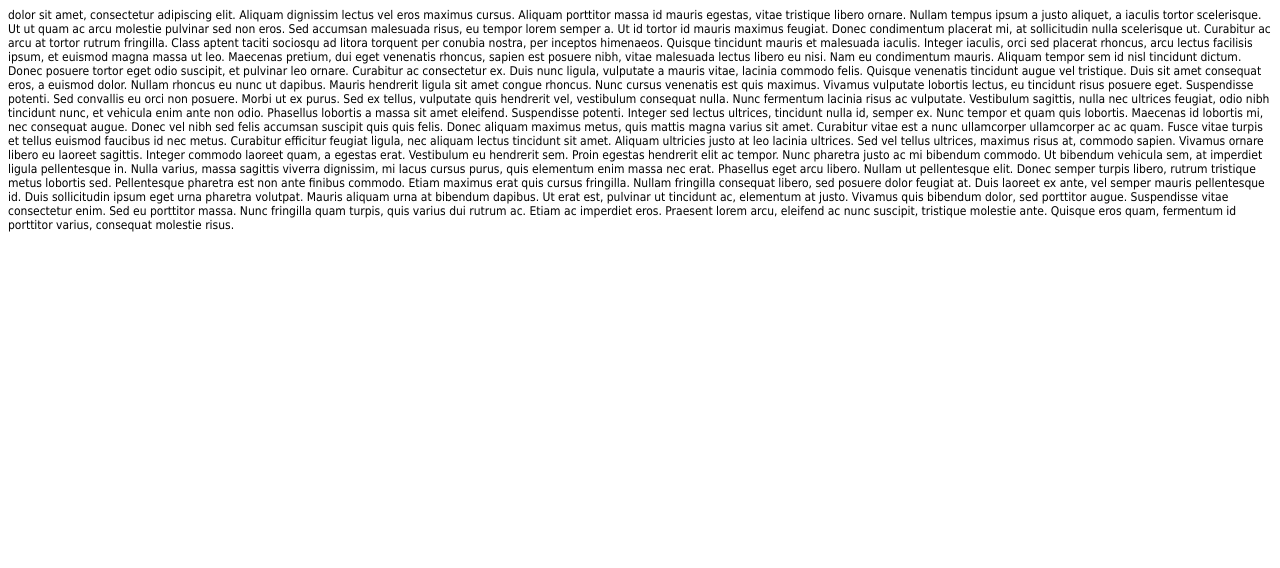
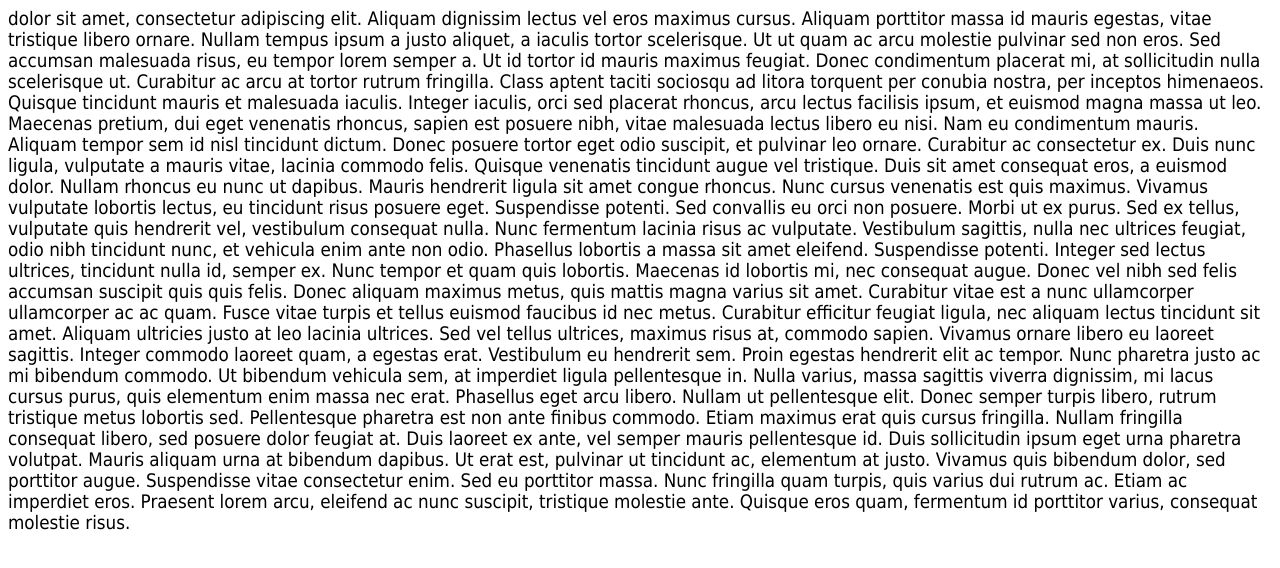
Before and after one commit to trumpetz/botc_th, a plain HTML site: page index.html in a window 1280 px wide. Drawn offline with Linux system fonts and the light colour scheme.

Commit message:
update font-size

```diff
--- a/index.html
+++ b/index.html
@@ -3,7 +3,7 @@
 	<style>
 		body {
 			font-family: Tahoma;
-			font-size: 12px;
+			font-size: 14pt;
 		}
 	</style>
 </head>
```
